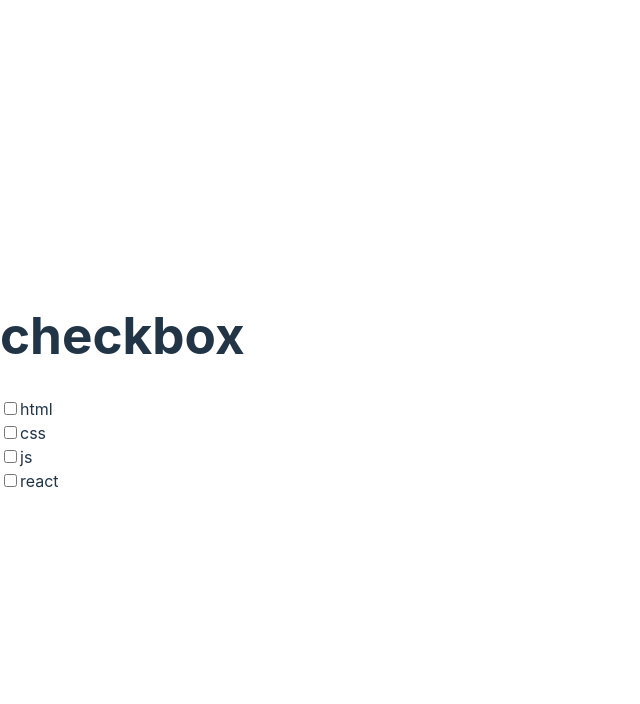
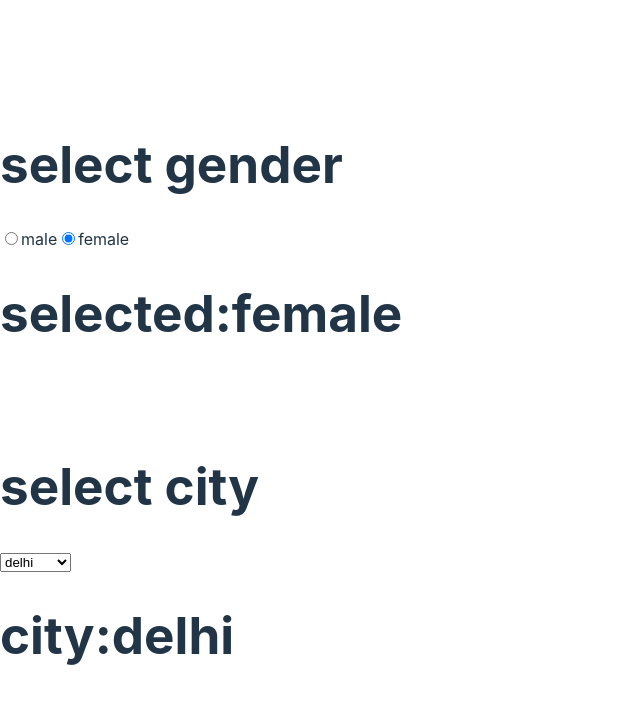
Before and after one commit to yahoowecanwork2/tic-tac-toe-, a React (Vite) app in the folder nehareact/: page / in a window 1280 px wide. Shown: the top 704 px of the page, without its empty margins (0-640 px from the left). Built offline with nearby package versions, Linux system fonts and the light colour scheme.

Commit message:
radio handler and dropdown

```diff
--- a/nehareact/src/App.jsx
+++ b/nehareact/src/App.jsx
@@ -1,13 +1,13 @@
 
 import { useState } from "react";
-import Check from "./handle-checkbox";
+import Radio from "./assets/handler";
 
 function App() {
 
   return (
     <div>
       <h1></h1>
-      <Check />
+      <Radio />
     </div>
   )
 }
--- a/nehareact/src/assets/handler.jsx
+++ b/nehareact/src/assets/handler.jsx
@@ -0,0 +1,27 @@
+import { useState } from "react";
+
+function Radio() {
+    const [isGender, setGender] = useState("female");
+    const [city, setCity] = useState("delhi");
+    return (
+        <div>
+            <h1> select gender </h1>
+            <input type="radio" onChange={(event) => setGender(event.target.value)} value={"male"} checked={isGender == "male"} name="gender" id="male" />
+            <label htmlFor="male">male</label>
+            <input type="radio" onChange={(event) => setGender(event.target.value)} checked={isGender == "female"} value={" female"} name="gender" id="female" />
+            <label htmlFor="frmale">female</label>
+            <h1>selected:{isGender}</h1>
+            <br /> <br />
+            <h1>select city</h1>
+            <select onChange={(event) => setCity(event.target.value)} defaultValue={"delhi"}>
+                <option value="noida">noida</option>
+                <option value="gurgaon">gurgaon</option>
+                <option value="delhi">delhi</option>
+            </select>
+            <h1>city:{city}</h1>
+        </div>
+    )
+}
+
+
+export default Radio;
```
